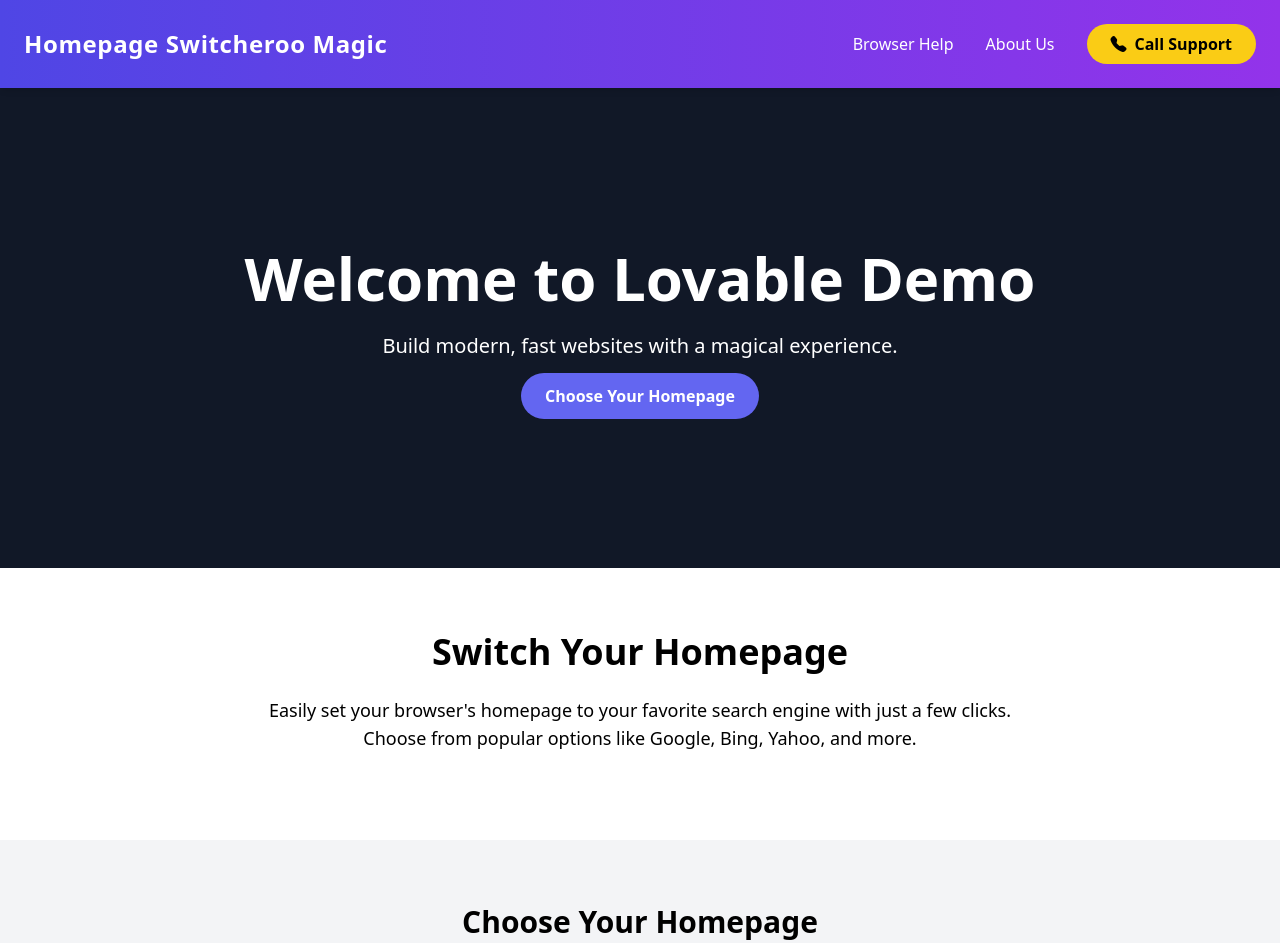
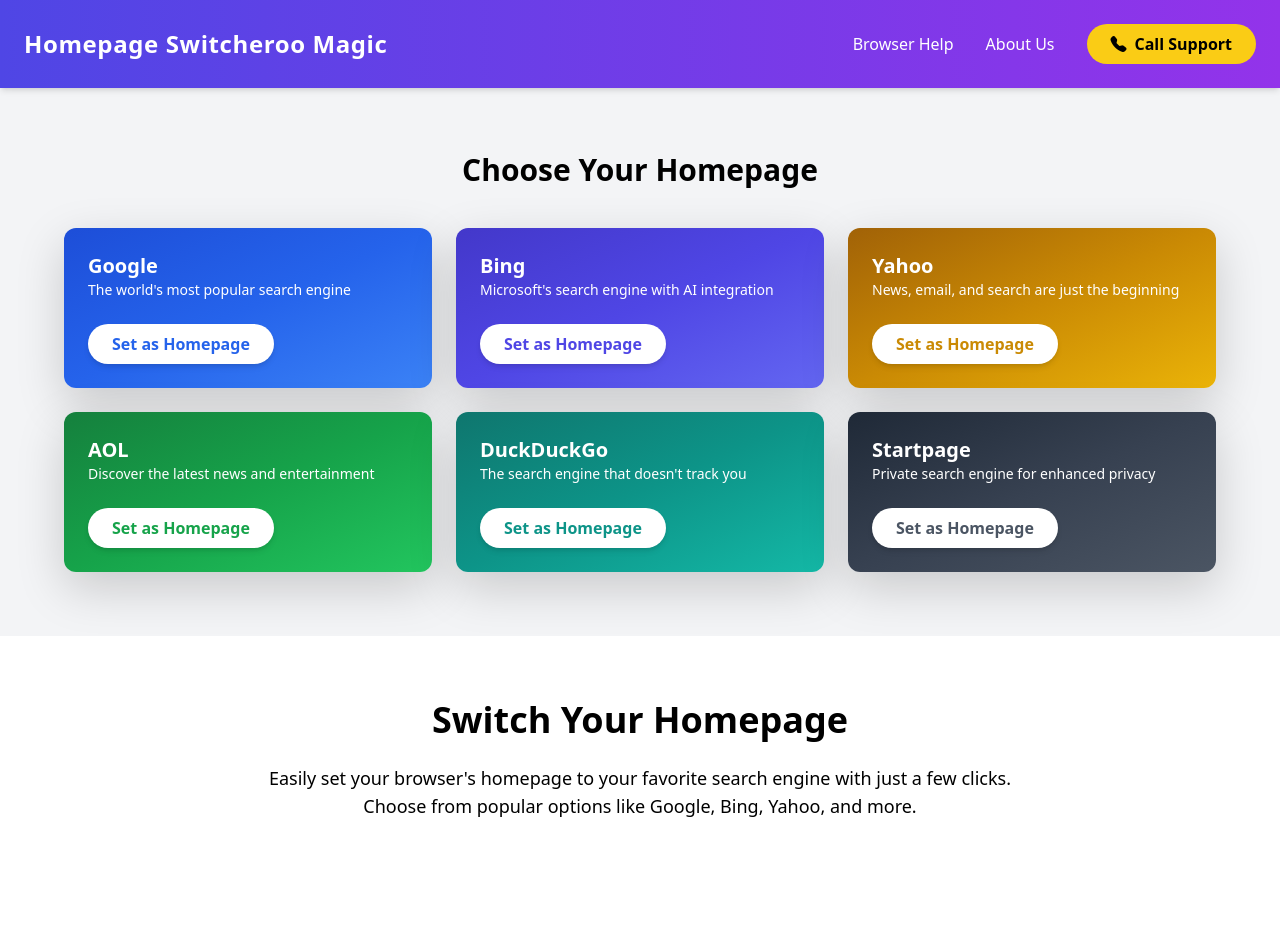
Before and after one commit to jatindert/homepage, a plain HTML site: page index.html in a window 1280 px wide. Shown: the top 943 px of the page. Drawn offline with nearby package versions, Linux system fonts and the light colour scheme.

Commit message:
Update index.html
section changes

```diff
--- a/index.html
+++ b/index.html
@@ -144,25 +144,7 @@
 
 
     <!-- Hero Section -->
-    <section id="heroSection" class="h-[60vh] flex items-center justify-center text-center px-4">
-        <div>
-            <h1 class="text-6xl font-bold text-white mb-6">Welcome to Lovable Demo</h1>
-            <p class="text-xl text-white mb-6">Build modern, fast websites with a magical experience.</p>
-            <a href="#homepage" class="btn-primary">Choose Your Homepage</a>
-        </div>
-    </section>
-
-    <!-- Homepage Section -->
-    <section id="homepage" class="py-16 px-6 bg-white text-black">
-        <div class="max-w-3xl mx-auto text-center">
-            <h2 class="text-4xl font-bold mb-6">Switch Your Homepage</h2>
-            <p class="mb-6 text-lg">Easily set your browser's homepage to your favorite search engine with just a few clicks. Choose from popular options like Google, Bing, Yahoo, and more.</p>
-        </div>
-    </section>
-
-
-
-<!-- Homepage Options Section -->
+  <!-- Homepage Options Section -->
 <section class="py-16 px-6 bg-gray-100" >
     <div class="max-w-6xl mx-auto">
         <h2 class="text-3xl font-bold text-center mb-10">Choose Your Homepage</h2>
@@ -211,6 +193,18 @@
         </div>
     </div>
 </section>
+
+    <!-- Homepage Section -->
+    <section id="homepage" class="py-16 px-6 bg-white text-black">
+        <div class="max-w-3xl mx-auto text-center">
+            <h2 class="text-4xl font-bold mb-6">Switch Your Homepage</h2>
+            <p class="mb-6 text-lg">Easily set your browser's homepage to your favorite search engine with just a few clicks. Choose from popular options like Google, Bing, Yahoo, and more.</p>
+        </div>
+    </section>
+
+
+
+
 <!-- Why Switch Section -->
 <section class="py-16 px-6 bg-white text-black">
     <div class="max-w-5xl mx-auto text-center mb-12">
```
